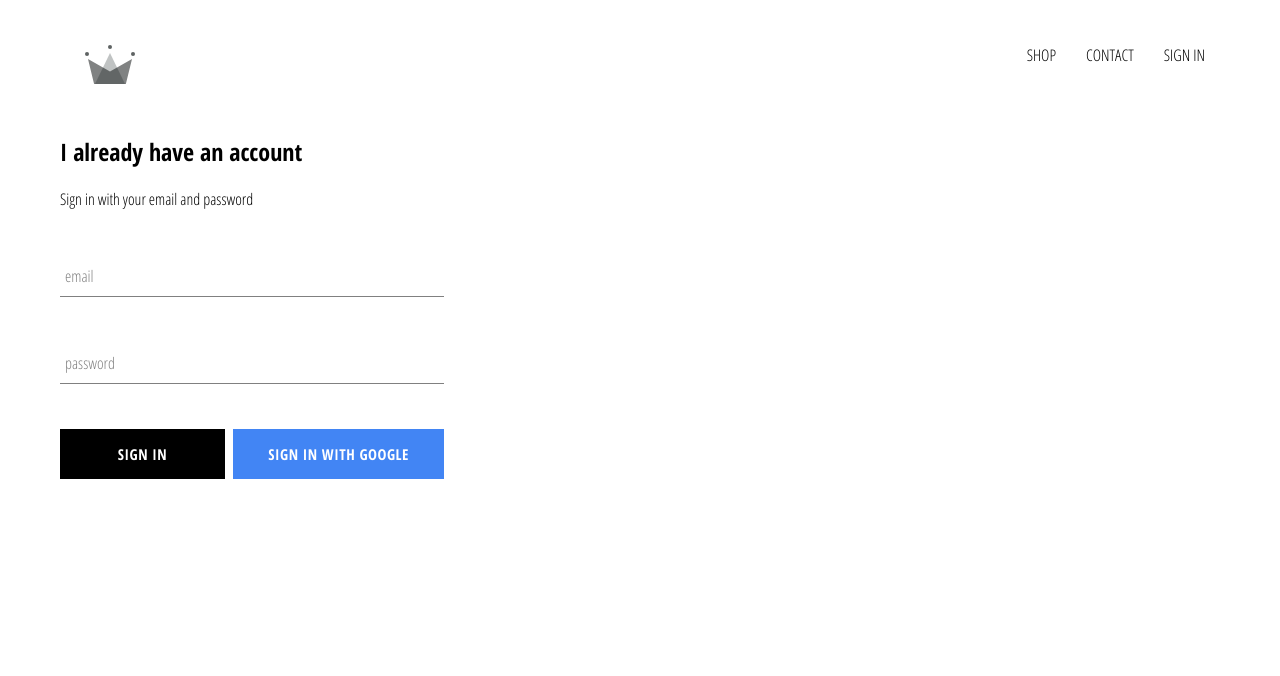
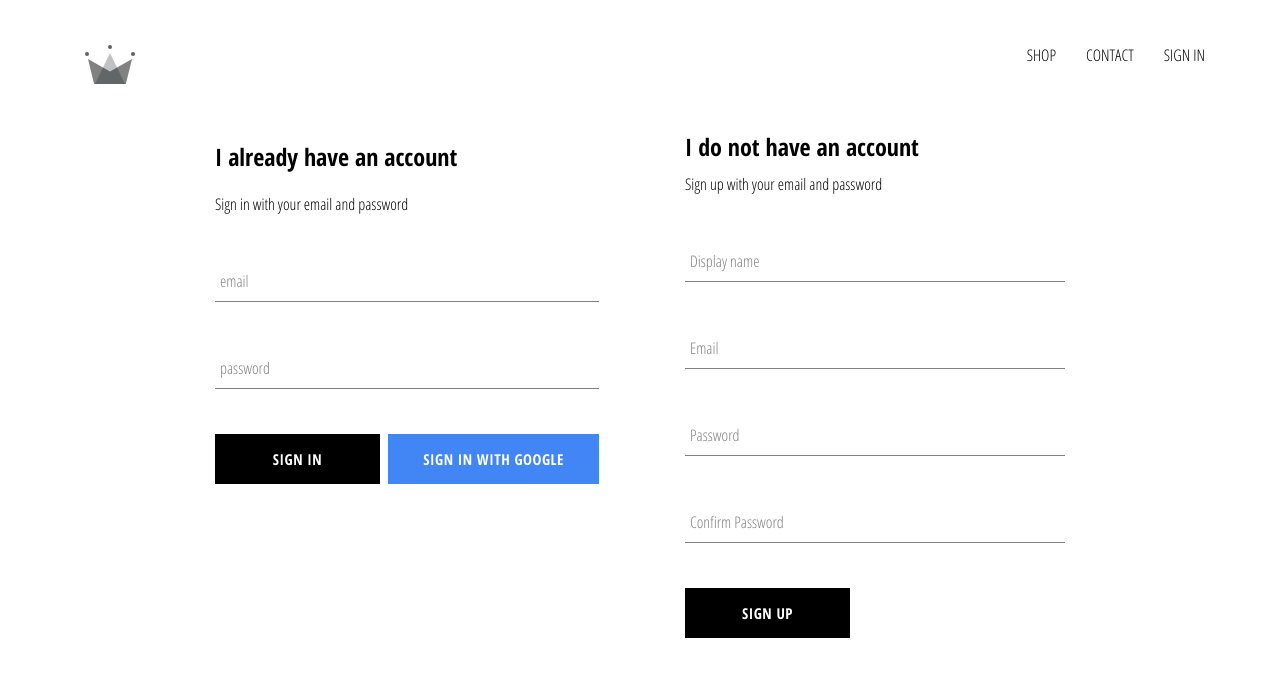
Before and after one commit to gianni-guigaouri/rivegauche, a React (Create React App) app: page /signin in a window 1280 px wide. Shown: the top 676 px of the page. Built offline with nearby package versions, Linux system fonts and the light colour scheme; no server answers; the HTML template or start-up script is replaced by a standard one.

Commit message:
implemented firebase util, included the store of authenticated users into our firestore database

```diff
--- a/src/App.js
+++ b/src/App.js
@@ -5,7 +5,7 @@
 import ShopPage from './pages/shop/shop.component'
 import Header from './components/header/header.component'
 import SignInAndSignUpPage from './pages/signin-signup/signin-and-signup.component'
-import { auth } from './firebase/firebase.util'
+import { auth, createUserProfileDocument } from './firebase/firebase.util'
 // STYLE
 import './App.css'
 
@@ -20,10 +20,21 @@
   onsubscribeFromAuth = null
 
   componentDidMount () {
-    this.onsubscribeFromAuth = auth.onAuthStateChanged(user => {
-      this.setState({ currentUser: user })
+    this.onsubscribeFromAuth = auth.onAuthStateChanged(async userAuth => {
+      if (userAuth) {
+        const userRef = await createUserProfileDocument(userAuth)
 
-      console.log(user)
+        userRef.onSnapshot(snapShot => {
+          this.setState({
+            currentUser: {
+              id: snapShot.id,
+              ...snapShot.data()
+            }
+          })
+        })
+      } else {
+        this.setState({ currentUser: userAuth })
+      }
     })
   }
 
--- /dev/null
+++ b/src/components/sign-up/sign-up.component.jsx
@@ -0,0 +1,97 @@
+import React from 'react'
+
+import FormInput from '../form-input/form-input.component'
+import CustomButton from '../custom-button/custom-button.component'
+
+import { auth, createUserProfileDocument } from '../../firebase/firebase.util'
+
+import './sign-up.styles.scss'
+
+class SignUp extends React.Component {
+  constructor (props) {
+    super(props)
+    this.state = {
+      displayName: '',
+      email: '',
+      password: '',
+      confirmPassword: ''
+    }
+  }
+
+  handleSubmit = async event => {
+      event.preventDefault()
+      const { displayName, email, password, confirmPassword } = this.state
+
+      if(password !== confirmPassword) {
+          alert('password dont')
+          return
+      }
+
+      try {
+        const { user } = await auth.createUserWithEmailAndPassword(email, password)
+
+        await createUserProfileDocument(user, { displayName })
+
+        this.setState({
+            displayName: '',
+            email: '',
+            password: '',
+            confirmPassword: ''
+        })
+
+      } catch (error) {
+          console.error(error)
+      }
+  }
+
+  handleChange = event => {
+    const { name, value} = event.target
+    this.setState({ [name]: value })
+  }
+
+  render () {
+    const { displayName, email, password, confirmPassword } = this.state
+    return (
+      <div className='sign-up'>
+        <h2 className='title'>I do not have an account</h2>
+        <span>Sign up with your email and password</span>
+        <form className='sign-up-form' onSubmit={this.handleSubmit}>
+          <FormInput
+            type='text'
+            name='displayName'
+            value={displayName}
+            onChange={this.handleChange}
+            label='Display name'
+            required
+          />
+          <FormInput
+            type='email'
+            name='email'
+            value={email}
+            onChange={this.handleChange}
+            label='Email'
+            required
+          />
+          <FormInput
+            type='password'
+            name='password'
+            value={password}
+            onChange={this.handleChange}
+            label='Password'
+            required
+          />
+          <FormInput
+            type='password'
+            name='confirmPassword'
+            value={confirmPassword}
+            onChange={this.handleChange}
+            label='Confirm Password'
+            required
+          />
+          <CustomButton type='submit'> SIGN UP </CustomButton>
+        </form>
+      </div>
+    )
+  }
+}
+export default SignUp
--- /dev/null
+++ b/src/components/sign-up/sign-up.styles.scss
@@ -0,0 +1,10 @@
+.sign-up {
+    display: flex;
+    flex-direction: column;
+    width: 380px;
+
+    .title {
+        margin: 10px 0;
+
+    }
+}
--- a/src/firebase/firebase.util.js
+++ b/src/firebase/firebase.util.js
@@ -13,6 +13,33 @@
   measurementId: 'G-THYX0Z7RL9'
 }
 
+export const createUserProfileDocument = async (userAuth, additionalData) => {
+  if (!userAuth) {
+    return
+  }
+
+  const userRef = firestore.doc(`users/${userAuth.uid}`)
+
+  const snapShot = await userRef.get()
+
+  if (!snapShot.exist) {
+    const { displayName, email } = userAuth
+    const createdAt = new Date()
+
+    try {
+      await userRef.set({
+        displayName,
+        email,
+        createdAt,
+        ...additionalData
+      })
+    } catch (error) {
+      console.log('error creating user', error.message)
+    }
+  }
+  return userRef
+}
+
 firebase.initializeApp(config)
 
 export const auth = firebase.auth()
--- a/src/pages/signin-signup/signin-and-signup.component.jsx
+++ b/src/pages/signin-signup/signin-and-signup.component.jsx
@@ -1,12 +1,14 @@
 import React from 'react'
 
 import Signin from '../../components/sign-in/sign-in.component'
+import SignUp from '../../components/sign-up/sign-up.component'
 
 import './signin-and-signup.styles.scss'
 
 const SignInAndSignUpPage = () => (
   <div className='sign-in-and-sign-up'>
     <Signin />
+    <SignUp />
   </div>
 )
 
--- a/src/pages/signin-signup/signin-and-signup.styles.scss
+++ b/src/pages/signin-signup/signin-and-signup.styles.scss
@@ -0,0 +1,7 @@
+.sign-in-and-sign-up {
+    width: 850px;
+    display: flex;
+    justify-content: space-between;
+    margin: 30px auto;
+
+}
```
